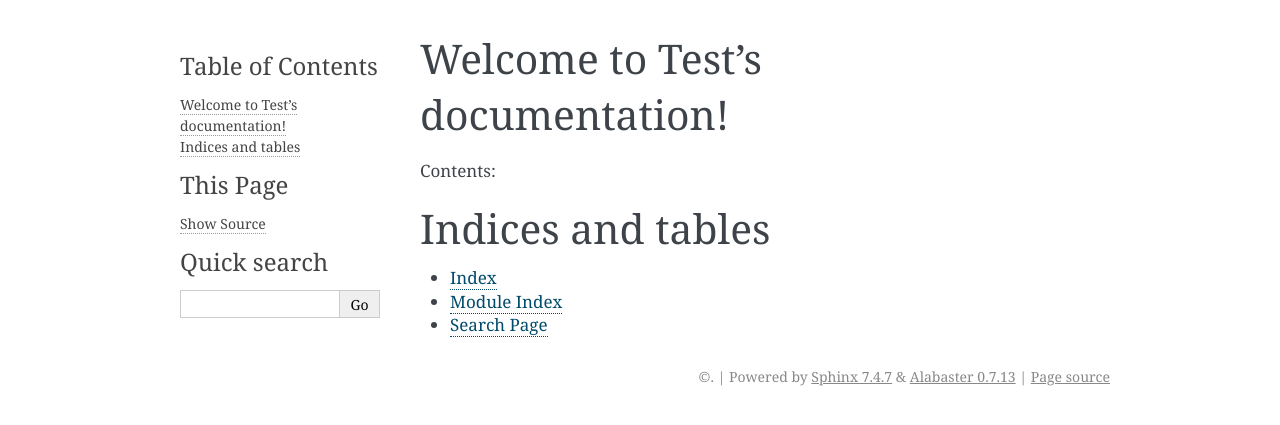
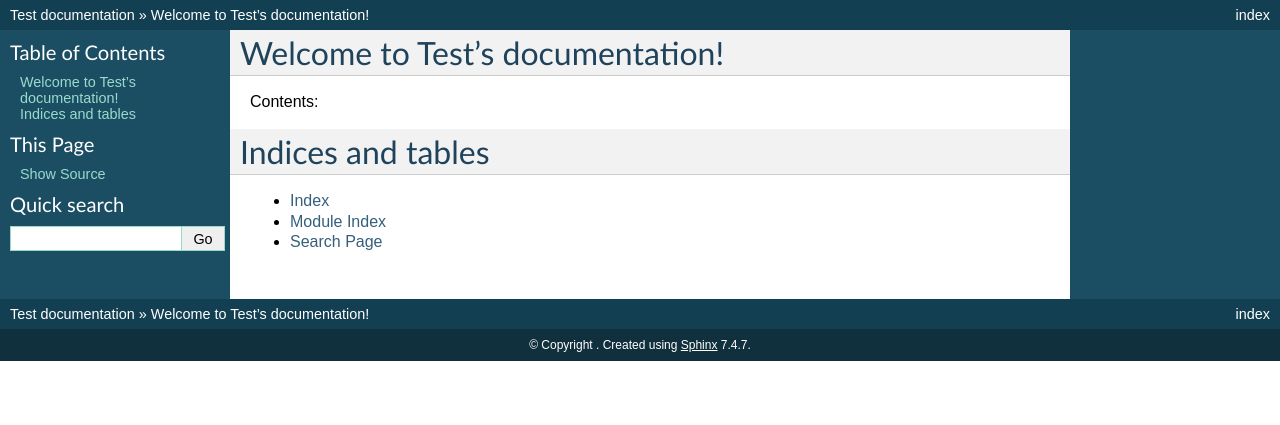
Before and after one commit to ale5000-git/test, a Sphinx documentation site: the page built from docs/index.rst, in a window 1280 px wide. Shown: the top 425 px of the page. Built offline with Sphinx 7.4.7, drawn with Linux system fonts in a browser that asks for light colours.

Commit message:
Update conf.py

```diff
--- a/docs/conf.py
+++ b/docs/conf.py
@@ -20,3 +20,19 @@
 # General information about the project.
 project = 'Test'
 author = 'ale5000'
+
+
+# -- Options for HTML output ----------------------------------------------
+
+# The theme to use for HTML and HTML Help pages.  See the documentation for
+# a list of builtin themes.
+#
+html_theme = 'default'
+
+# Add any paths that contain custom static files (such as style sheets) here,
+# relative to this directory. They are copied after the builtin static files,
+# so a file named "default.css" will overwrite the builtin "default.css".
+html_static_path = ['_static']
+
+# Output file base name for HTML help builder.
+htmlhelp_basename = 'PyCompatLayerdoc'
```
